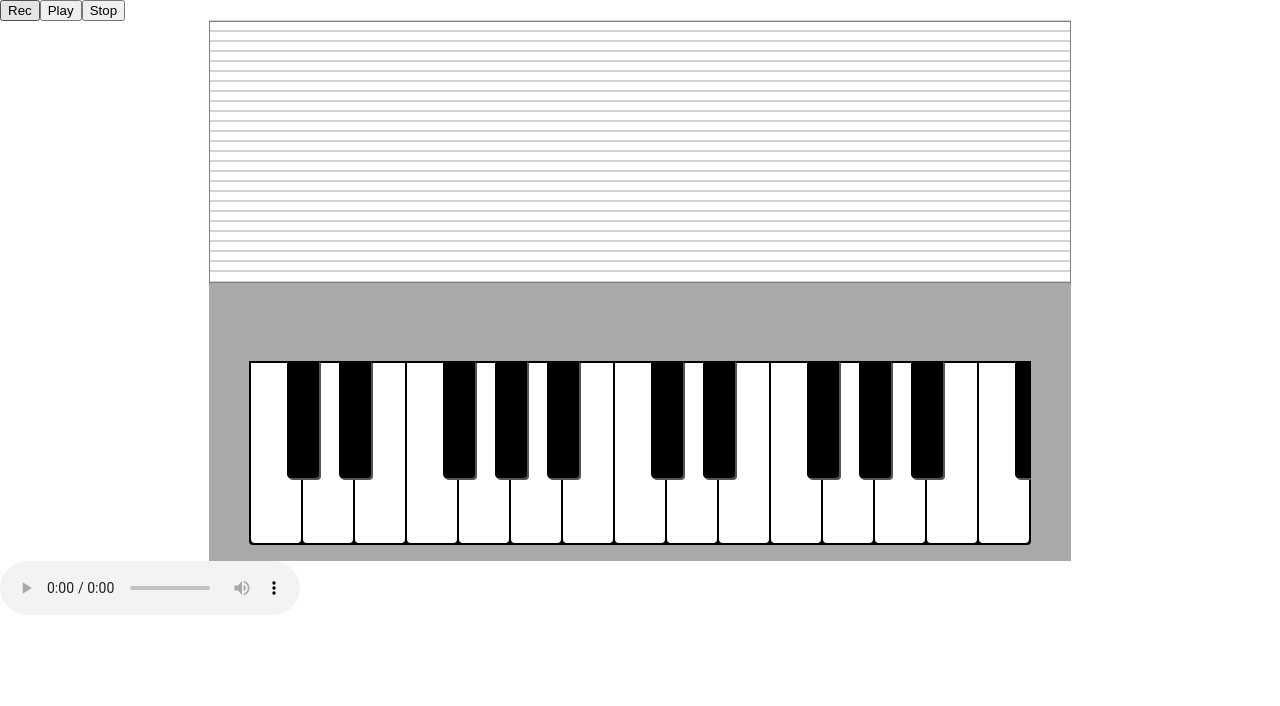
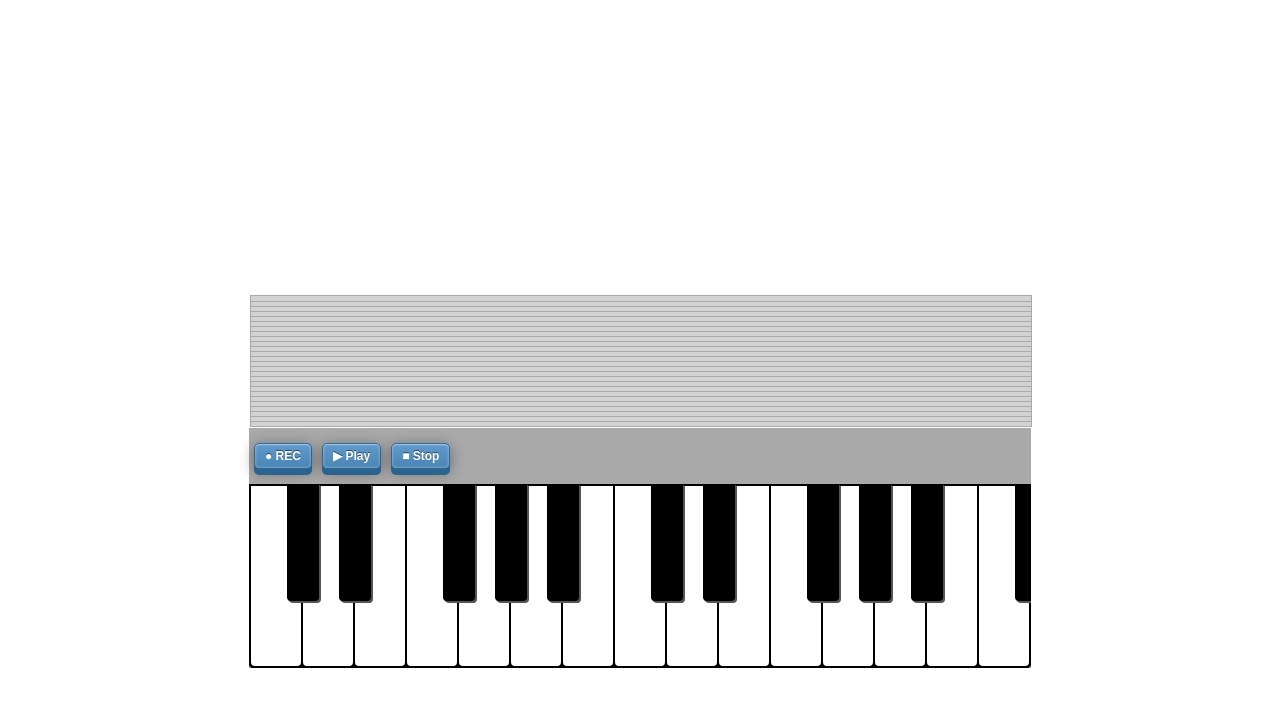
Before and after one commit to renemagitte/examenspiano-react, a React app: page / in a window 1280 px wide. Shown: the top 706 px of the page. Built offline with nearby package versions, Linux system fonts and the light colour scheme.

Commit message:
working on design: smaller notecanvas and button styling

```diff
--- a/src/App.js
+++ b/src/App.js
@@ -36,7 +36,8 @@ import h2Audio from './sound/h2.mp3';
 import c3Audio from './sound/c3.mp3';
 import ciss3Audio from './sound/ciss3.mp3';
 
-import VocalsTakeAChance from './sound/takeachancevocals.mp3';
+// import VocalsTakeAChance from './sound/takeachancevocals.mp3';
+import beat from './sound/testbeat.mp3';
 
 
 class App extends Component {
@@ -50,6 +51,7 @@ class App extends Component {
     /* test */
     recBlock1: [],
     recBlock2: [],
+    recBlock3: [],
 
     c1: false,
     c1Data: [],
@@ -214,18 +216,15 @@ class App extends Component {
      */
 
     // for(let i = 0; i < this.state.recordedNotes.length; i++){
-
     //   if(this.state.recordedNotes[i][1] === this.state.playheadAt){
     //     this.setState({ [this.state.recordedNotes[i][0]]: true });
     //   }
-
     //   if(this.state.recordedNotes[i][2] === this.state.playheadAt){
     //     this.setState({ [this.state.recordedNotes[i][0]]: false });
     //   }
-
     // }
 
-    /* test with recording blocks */
+    /* test with recording blocks to avoid looping over too many note objects when listening to recoded */
     if(this.state.playheadAt < 100){
       for(let i = 0; i < this.state.recBlock1.length; i++){
         if(this.state.recBlock1[i][1] === this.state.playheadAt){
@@ -238,13 +237,21 @@ class App extends Component {
     }else if(this.state.playheadAt < 200){
       for(let i = 0; i < this.state.recBlock2.length; i++){
         if(this.state.recBlock2[i][1] === this.state.playheadAt){
-          this.setState({ [this.state.recBlock1[i][0]]: true });
+          this.setState({ [this.state.recBlock2[i][0]]: true });
         }
         if(this.state.recBlock2[i][2] === this.state.playheadAt){
           this.setState({ [this.state.recBlock2[i][0]]: false });
         }
       }
-
+    }else if(this.state.playheadAt < 200){
+      for(let i = 0; i < this.state.recBlock3.length; i++){
+        if(this.state.recBlock3[i][1] === this.state.playheadAt){
+          this.setState({ [this.state.recBlock3[i][0]]: true });
+        }
+        if(this.state.recBlock3[i][2] === this.state.playheadAt){
+          this.setState({ [this.state.recBlock3[i][0]]: false });
+        }
+      }
     }
 
   }
@@ -292,6 +299,8 @@ class App extends Component {
       this.setState({ recBlock1: [...this.state.recBlock1, this.noteToRecord] });
     }else if(this.state.playheadAt < 200){
       this.setState({ recBlock2: [...this.state.recBlock2, this.noteToRecord] });
+    }else if(this.state.playheadAt < 300){
+      this.setState({ recBlock3: [...this.state.recBlock3, this.noteToRecord] });
     }
 
 
@@ -379,8 +388,6 @@ class App extends Component {
 
   drawPlayhead(x) {
 
-    console.log(this.state.playheadAt);
-
     const c = this.refs.playheadCanvas.getContext('2d');
 
     /* Clear canvas */
@@ -425,16 +432,16 @@ class App extends Component {
 
   render() {
 
-    let buttonText = this.state.listenToRecorded ? 'Pause' : 'Play';
+    let buttonText = this.state.listenToRecorded ? '❚❚ Pause' : '▶ Play';
 
     return (
 
       <React.Fragment>
 
 
-        <button onClick={this.startRecording}>Rec</button>
-        <button onClick={this.startListening}>{buttonText}</button>
-        <button onClick={this.stop}>Stop</button>
+        {/* <button className="button" onClick={this.startRecording}>●	REC</button>
+        <button className="button" onClick={this.startListening}>{buttonText}</button>
+        <button className="button" onClick={this.stop}>■ Stop</button> */}
 
         <div className="noteCanvas-container" id="container">
 
@@ -478,12 +485,16 @@ class App extends Component {
 
 
         <div id="piano">
+          <button className="button" onClick={this.startRecording}>●	REC</button>
+          <button className="button" onClick={this.startListening}>{buttonText}</button>
+          <button className="button" onClick={this.stop}>■ Stop</button>
+
           <div className="keys">
             { this.buildKeyboard() }
           </div>
         </div>
 
-        <audio controls ref="elemCiss1" src={VocalsTakeAChance} loop="true"></audio>
+        {/* <audio controls src={beat} loop="true"></audio> */}
 
       </React.Fragment>
 
--- a/src/components/NoteSound.js
+++ b/src/components/NoteSound.js
@@ -67,7 +67,8 @@ class NoteSound extends React.Component {
         <audio ref="audio" src={this.props.sound} ></audio>
 
         {/* Note's canvas element */}
-        <canvas width="860" height="10" style={{zIndex: 10}} className={canvasClass} id="notesCanvas" ref="notesCanvas"></canvas>
+        {/* <canvas width="780" height="10" style={{zIndex: 10}} className={canvasClass} id="notesCanvas" ref="notesCanvas"></canvas> */}
+        <canvas width="780" height="5" style={{zIndex: 10}} className={canvasClass} id="notesCanvas" ref="notesCanvas"></canvas>
 
       </React.Fragment>
     );
--- /dev/null
+++ b/src/sass/buttons.sass
@@ -0,0 +1,26 @@
+.button
+  cursor: pointer
+  display: inline-block
+  text-decoration: none
+  color: #fff
+  font-weight: bold
+  background-color: #538fbe
+  padding: 5px 10px
+  font-size: 12px
+  border: 1px solid #2d6898
+  background-image: linear-gradient(bottom, rgb(73,132,180) 0%, rgb(97,155,203) 100%)
+  background-image: -o-linear-gradient(bottom, rgb(73,132,180) 0%, rgb(97,155,203) 100%)
+  background-image: -moz-linear-gradient(bottom, rgb(73,132,180) 0%, rgb(97,155,203) 100%)
+  background-image: -webkit-linear-gradient(bottom, rgb(73,132,180) 0%, rgb(97,155,203) 100%)
+  background-image: -ms-linear-gradient(bottom, rgb(73,132,180) 0%, rgb(97,155,203) 100%)
+
+  background-image: -webkit-gradient(linear, left bottom, left top, color-stop(0, rgb(73,132,180)), color-stop(1, rgb(97,155,203)))
+  -webkit-border-radius: 5px
+  -moz-border-radius: 5px
+  border-radius: 5px
+  text-shadow: 0px -1px 0px rgba(0,0,0,.5)
+  -webkit-box-shadow: 0px 6px 0px #2b638f, 0px 3px 15px rgba(0,0,0,.4), inset 0px 1px 0px rgba(255,255,255,.3), inset 0px 0px 3px rgba(255,255,255,.5)
+  -moz-box-shadow: 0px 6px 0px #2b638f, 0px 3px 15px rgba(0,0,0,.4), inset 0px 1px 0px rgba(255,255,255,.3), inset 0px 0px 3px rgba(255,255,255,.5)
+  box-shadow: 0px 6px 0px #2b638f, 0px 3px 15px rgba(0,0,0,.4), inset 0px 1px 0px rgba(255,255,255,.3), inset 0px 0px 3px rgba(255,255,255,.5)
+
+  margin: 15px 5px
--- a/src/sass/main.sass
+++ b/src/sass/main.sass
@@ -1,6 +1,7 @@
 
 @import 'piano'
 @import 'noteCanvas'
+@import 'buttons'
 
 
 html, body
--- a/src/sass/noteCanvas.sass
+++ b/src/sass/noteCanvas.sass
@@ -1,7 +1,9 @@
 
 .noteCanvas-container
-  width: 862px
-  height: 260px
+  // width: 862px
+  width: 780px
+  // height: 450px
+  height: 428px
   margin: 0 auto
   // border: 1px solid green
 
@@ -9,7 +11,7 @@
   position: absolute
   top: 20
   left: 300
-  border: 1px solid grey
+  // border: 1px solid grey
 
 
 .canvas
@@ -21,60 +23,85 @@
 .canvasNote
   position: absolute
   left: 300
-  border: 1px solid lightgrey
+  background-color: lightgray
+  border: 1px solid darkgrey
+  // border: 1px solid lightgrey
   margin: 0px
 
 
 .c1
-  top: 270px
-  left: 300
+  top: 420px
 .ciss1
-  top: 260px
+  top: 415px
 .d1
-  top: 250px
+  // top: 250px
+  top: 410px
 .diss1
-  top: 240px
+  // top: 240px
+  top: 405px
 .e1
-  top: 230px
+  // top: 230px
+  top: 400px
 .f1
-  top: 220px
+  // top: 220px
+  top: 395px
 .fiss1
-  top: 210px
+  // top: 210px
+  top: 390px
 .g1
-  top: 200px
+  // top: 200px
+  top: 385px
 .giss1
-  top: 190px
+  // top: 190px
+  top: 380px
 .a1
-  top: 180px
+  // top: 180px
+  top: 375px
 .b1
-  top: 170px
+  // top: 170px
+  top: 370px
 .h1
-  top: 160px
+  // top: 160px
+  top: 365px
 .c2
-  top: 150px
+  // top: 150px
+  top: 360px
 .ciss2
-  top: 140px
+  // top: 140px
+  top: 355px
 .d2
-  top: 130px
+  // top: 130px
+  top: 350px
 .diss2
-  top: 120px
+  // top: 120px
+  top: 345px
 .e2
-  top: 110px
+  // top: 110px
+  top: 340px
 .f2
-  top: 100px
+  // top: 100px
+  top: 335px
 .fiss2
-  top: 90px
+  // top: 90px
+  top: 330px
 .g2
-  top: 80px
+  // top: 80px
+  top: 325px
 .giss2
-  top: 70px
+  // top: 70px
+  top: 320px
 .a2
-  top: 60px
+  // top: 60px
+  top: 315px
 .b2
-  top: 50px
+  // top: 50px
+  top: 310px
 .h2
-  top: 40px
+  // top: 40px
+  top: 305px
 .c3
-  top: 30px
+  // top: 30px
+  top: 300px
 .ciss3
-  top: 20px
+  // top: 20px
+  top: 295px
--- a/src/sass/piano.sass
+++ b/src/sass/piano.sass
@@ -7,9 +7,10 @@
 
 
 #piano
+  // border: 1px solid red
   position: relative
   margin: 0 auto
-  padding: 80px 40px 16px
+  // padding: 40px 40px 16px
   width: 782px
   background: darkgrey
   // border-radius: 20px
```
